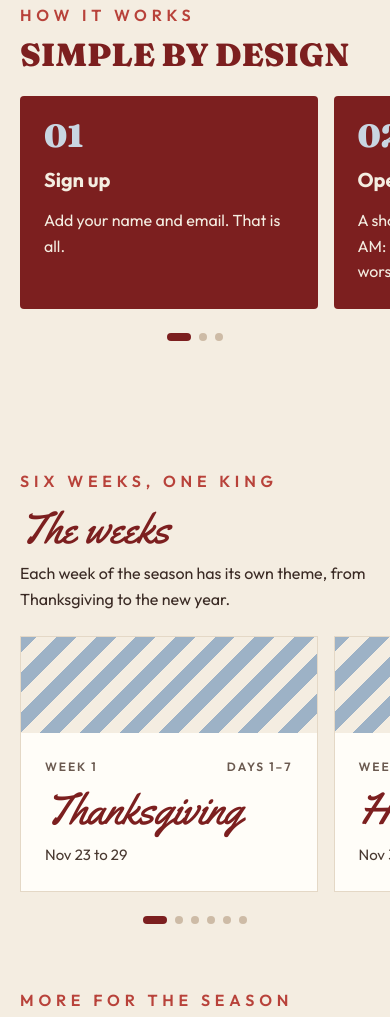
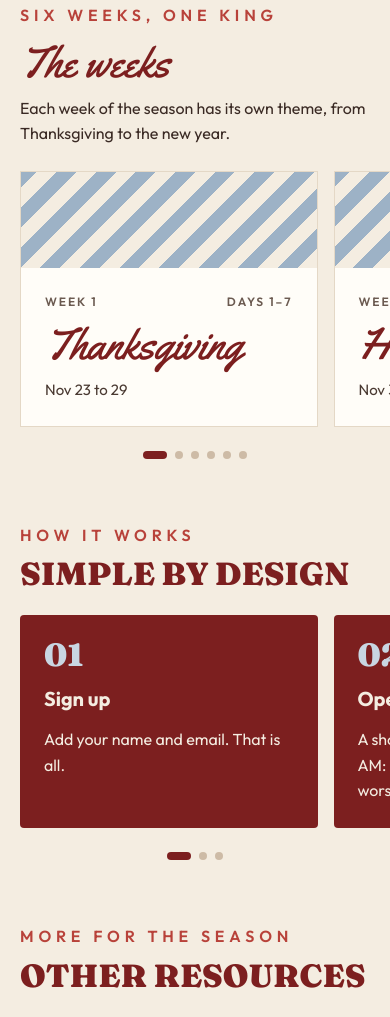
Before and after one commit to zachdanielbuild/40-days-of-devotion, a plain HTML site: page index.html in a window 390 px wide. Shown: the part 1059-2076 px from the top of the page. Drawn offline with Linux system fonts and the light colour scheme.

Commit message:
Home page: the weeks come right after the verse
Co-Authored-By: Claude Opus 5.5 <noreply@anthropic.com>
Claude-Session: https://claude.ai/code/session_01JxK1mmNSAbCNNr6ysrPHg5

```diff
--- a/build/site/dmj.css
+++ b/build/site/dmj.css
@@ -112,7 +112,7 @@ body.dmj{margin:0;background:var(--cream);color:var(--ink);font-family:var(--san
 .signup .fine{margin:0;font-size:13px;line-height:1.5;color:var(--muted)}
 
 /* weeks */
-.weeks{padding-top:112px}
+.weeks{padding-top:0}
 .week{background:var(--paper);border:1.5px solid var(--line);display:flex;flex-direction:column}
 .week .candy{height:10px}
 .week-body{padding:28px;display:flex;flex-direction:column;gap:8px}
@@ -182,7 +182,7 @@ body.dmj{margin:0;background:var(--cream);color:var(--ink);font-family:var(--san
   .red-dot{width:16px;height:16px}
   .verse blockquote{font-size:26px}
   .sec{padding:0 0 64px}
-  .weeks{padding-top:64px}
+  .weeks{padding-top:0}
   .sec-head{align-items:flex-start;text-align:left;padding:0 var(--m);margin-bottom:24px;gap:8px}
   .sec-head .slab{font-size:32px}
   .sec-head .script{font-size:44px}
--- a/dmj.css
+++ b/dmj.css
@@ -112,7 +112,7 @@ body.dmj{margin:0;background:var(--cream);color:var(--ink);font-family:var(--san
 .signup .fine{margin:0;font-size:13px;line-height:1.5;color:var(--muted)}
 
 /* weeks */
-.weeks{padding-top:112px}
+.weeks{padding-top:0}
 .week{background:var(--paper);border:1.5px solid var(--line);display:flex;flex-direction:column}
 .week .candy{height:10px}
 .week-body{padding:28px;display:flex;flex-direction:column;gap:8px}
@@ -182,7 +182,7 @@ body.dmj{margin:0;background:var(--cream);color:var(--ink);font-family:var(--san
   .red-dot{width:16px;height:16px}
   .verse blockquote{font-size:26px}
   .sec{padding:0 0 64px}
-  .weeks{padding-top:64px}
+  .weeks{padding-top:0}
   .sec-head{align-items:flex-start;text-align:left;padding:0 var(--m);margin-bottom:24px;gap:8px}
   .sec-head .slab{font-size:32px}
   .sec-head .script{font-size:44px}
--- a/index.html
+++ b/index.html
@@ -17,7 +17,7 @@
 <link rel="preconnect" href="https://fonts.googleapis.com">
 <link rel="preconnect" href="https://fonts.gstatic.com" crossorigin>
 <link rel="stylesheet" href="https://fonts.googleapis.com/css2?family=Fraunces:opsz,wght@9..144,700;9..144,900&amp;family=Outfit:wght@400;500;600;700&amp;family=Yellowtail&amp;display=swap">
-<link rel="stylesheet" href="/dmj.css?v=e25acaf9">
+<link rel="stylesheet" href="/dmj.css?v=3992fefe">
 </head>
 <body class="dmj">
 <a class="skip" href="#main">Skip to content</a>
@@ -44,6 +44,8 @@
 <blockquote>“He is before all things, and in Him all things hold together… so that He Himself will come to have first place in everything.”</blockquote>
 <p class="eyebrow ref">Colossians 1:17–18</p>
 <p class="dot-note">This season is full. In all of it, there is one thing not to miss.</p></section>
+<section class="sec weeks" id="weeks"><div class="sec-head"><p class="eyebrow">Six weeks, one King</p><h2 class="script">The weeks</h2><p>Each week of the season has its own theme, from Thanksgiving to the new year.</p></div>
+<ol class="rail"><li class="week"><div class="candy"></div><div class="week-body"><div class="meta"><span>WEEK 1</span><span>DAYS 1–7</span></div><h3>Thanksgiving</h3><span class="when">Nov 23 to 29</span></div></li><li class="week"><div class="candy"></div><div class="week-body"><div class="meta"><span>WEEK 2</span><span>DAYS 8–14</span></div><h3>Hope</h3><span class="when">Nov 30 to Dec 6</span></div></li><li class="week"><div class="candy"></div><div class="week-body"><div class="meta"><span>WEEK 3</span><span>DAYS 15–21</span></div><h3>Peace</h3><span class="when">Dec 7 to 13</span></div></li><li class="week"><div class="candy"></div><div class="week-body"><div class="meta"><span>WEEK 4</span><span>DAYS 22–28</span></div><h3>Joy</h3><span class="when">Dec 14 to 20</span></div></li><li class="week"><div class="candy"></div><div class="week-body"><div class="meta"><span>WEEK 5</span><span>DAYS 29–35</span></div><h3>Love</h3><span class="when">Dec 21 to 27</span></div></li><li class="week"><div class="candy"></div><div class="week-body"><div class="meta"><span>WEEK 6</span><span>DAYS 36–40</span></div><h3>Grace</h3><span class="when">Dec 28 to Jan 1</span></div></li></ol><div class="dots" aria-hidden="true"><span class="on"></span><span></span><span></span><span></span><span></span><span></span></div></section>
 <section class="sec" id="how"><div class="sec-head"><p class="eyebrow">How it works</p><h2 class="slab">Simple by design</h2></div>
 <ol class="rail"><li class="step"><span class="n">01</span><h3>Sign up</h3><p>Add your name and email. That is all.</p></li>
 <li class="step"><span class="n">02</span><h3>Open it each morning</h3><p>A short devotional lands at 6:00 AM: a word from Scripture, a worship song, a prayer.</p></li>
@@ -57,8 +59,6 @@
 <button type="submit">SIGN ME UP</button>
 <p class="fine">One email a day, Nov 23 to Jan 1, from Antioch Waco. Unsubscribe anytime. We'll never share your email.</p>
 </form></div></section>
-<section class="sec weeks" id="weeks"><div class="sec-head"><p class="eyebrow">Six weeks, one King</p><h2 class="script">The weeks</h2><p>Each week of the season has its own theme, from Thanksgiving to the new year.</p></div>
-<ol class="rail"><li class="week"><div class="candy"></div><div class="week-body"><div class="meta"><span>WEEK 1</span><span>DAYS 1–7</span></div><h3>Thanksgiving</h3><span class="when">Nov 23 to 29</span></div></li><li class="week"><div class="candy"></div><div class="week-body"><div class="meta"><span>WEEK 2</span><span>DAYS 8–14</span></div><h3>Hope</h3><span class="when">Nov 30 to Dec 6</span></div></li><li class="week"><div class="candy"></div><div class="week-body"><div class="meta"><span>WEEK 3</span><span>DAYS 15–21</span></div><h3>Peace</h3><span class="when">Dec 7 to 13</span></div></li><li class="week"><div class="candy"></div><div class="week-body"><div class="meta"><span>WEEK 4</span><span>DAYS 22–28</span></div><h3>Joy</h3><span class="when">Dec 14 to 20</span></div></li><li class="week"><div class="candy"></div><div class="week-body"><div class="meta"><span>WEEK 5</span><span>DAYS 29–35</span></div><h3>Love</h3><span class="when">Dec 21 to 27</span></div></li><li class="week"><div class="candy"></div><div class="week-body"><div class="meta"><span>WEEK 6</span><span>DAYS 36–40</span></div><h3>Grace</h3><span class="when">Dec 28 to Jan 1</span></div></li></ol><div class="dots" aria-hidden="true"><span class="on"></span><span></span><span></span><span></span><span></span><span></span></div></section>
 <section class="sec" id="resources"><div class="sec-head"><p class="eyebrow">More for the season</p><h2 class="slab">Other resources</h2></div>
 <div class="res">
 <div class="playlist"><p class="eyebrow">40 days of songs</p><h3>The playlist</h3><p>One song for every day, picked by the Antioch worship team, from “Gratitude” to “Doxology.”</p><span class="soon">Coming soon</span></div>
```
Also changed, not shown: build/site/index.html (+3 -3 lines), 1 other file.
